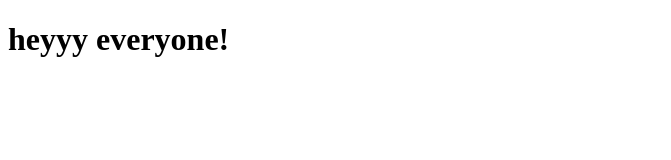
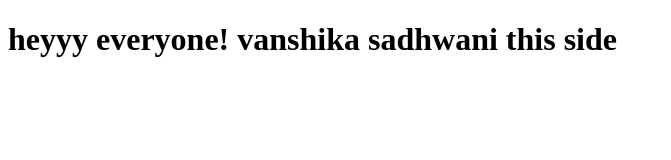
Before and after one commit to vanshika-121205/vanspractice, a plain HTML site: page index.html in a window 1280 px wide. Shown: the whole page, without its empty margins (0-671 px from the left). Drawn offline with Linux system fonts and the light colour scheme.

Commit message:
first commit in vans_01

```diff
--- a/index.html
+++ b/index.html
@@ -8,6 +8,7 @@
 <body>
     <h1>
         heyyy everyone!
+        vanshika sadhwani this side
     </h1>
 </body>
 </html>
```
